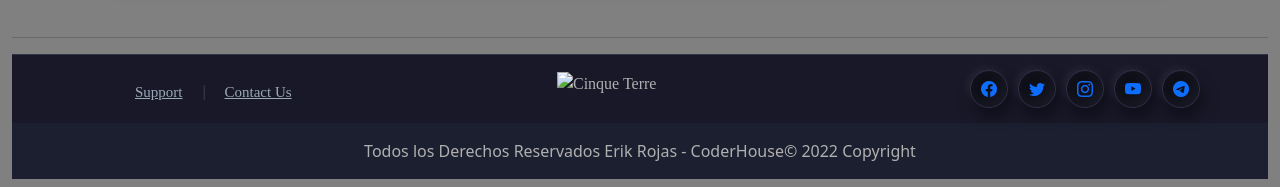
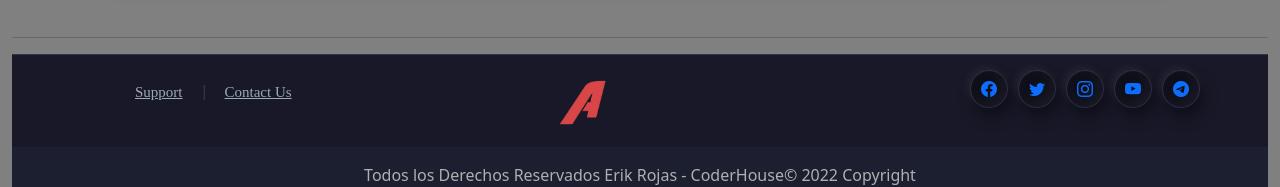
Before and after one commit to rohe87/segundaEntrega, a plain HTML site: page contacto.html in a window 1280 px wide. Shown: the part 1028-1215 px from the top of the page. Drawn offline with nearby package versions, Linux system fonts and the light colour scheme; the site is published under a folder, as on GitHub Pages, so addresses that start at the root find nothing; files whose address does not match are found by name.

Commit message:
Add files via upload

```diff
--- a/contacto.html
+++ b/contacto.html
@@ -167,7 +167,7 @@
               </nav>
             </div>
             <div class="col-md-2 pieImg">
-              <img src="/img/favicon.png" class="img-rounded" alt="Cinque Terre" width="50" height="50">
+              <img src="img/favicon.png" class="img-rounded" alt="Cinque Terre" width="50" height="50">
             </div>
 
             <div class="col-md-5">
```
